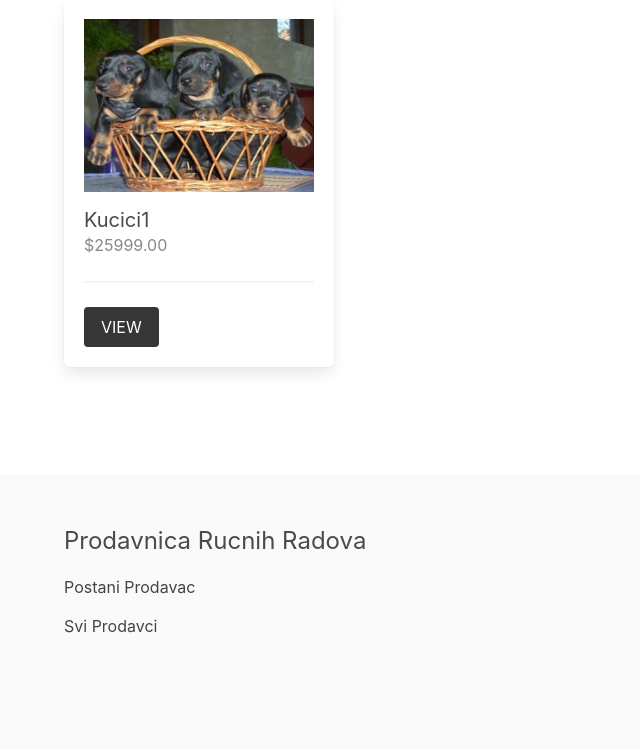
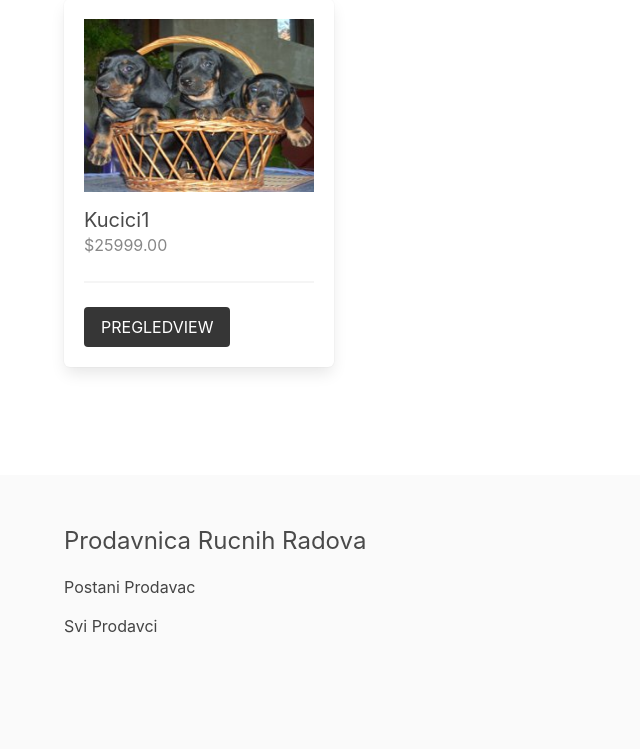
Before and after one commit to MaliCaber/Webshop-Za-Rucne-Radove, a Django app: a page that uses templates/artikal/delovi/prikaz_artikla.html in a window 1280 px wide. Shown: the part 273-1022 px from the top of the page, without its empty margins (0-640 px from the left). Run offline with Django 3.2, Linux system fonts and the light colour scheme; data comes from the database, SQL or seed files in the repository.

Commit message:
Update prikaz_artikla.html

```diff
--- a/templates/artikal/delovi/prikaz_artikla.html
+++ b/templates/artikal/delovi/prikaz_artikla.html
@@ -10,6 +10,6 @@
 
                     <hr>
 
-                    <a href="{% url 'artikal:artikal' artikal.kategorija.slug artikal.slug %}" class="button is-dark is-uppercase">View</a>
+                    <a href="{% url 'artikal:artikal' artikal.kategorija.slug artikal.slug %}" class="button is-dark is-uppercase">PregledView</a>
                 </div>
             </div>
```
